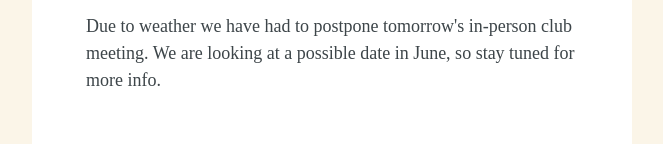
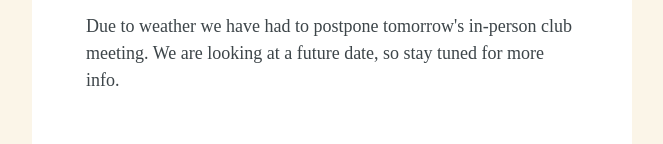
Before and after one commit to johnthedesigner/yds-email, a plain HTML site: page 202105/20210529_meeting-postponement/20210527_meeting-postponement.html in a window 1280 px wide. Shown: the part 777-921 px from the top of the page, without its empty margins (308-971 px from the left). Drawn offline with Linux system fonts and the light colour scheme.

Commit message:
Change date language

```diff
--- a/202105/20210529_meeting-postponement/20210527_meeting-postponement.html
+++ b/202105/20210529_meeting-postponement/20210527_meeting-postponement.html
@@ -269,8 +269,8 @@
                               <p>
                                 Due to weather we have had to postpone
                                 tomorrow's in-person club meeting. We are
-                                looking at a possible date in June, so stay
-                                tuned for more info.
+                                looking at a future date, so stay tuned for more
+                                info.
                               </p>
                             </td>
                           </tr>
```
